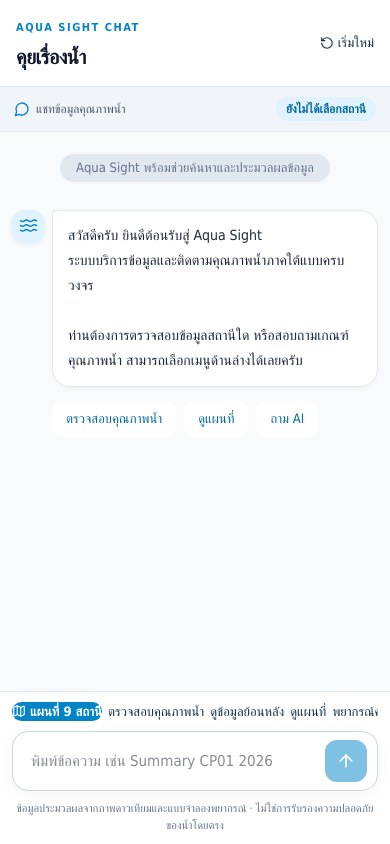
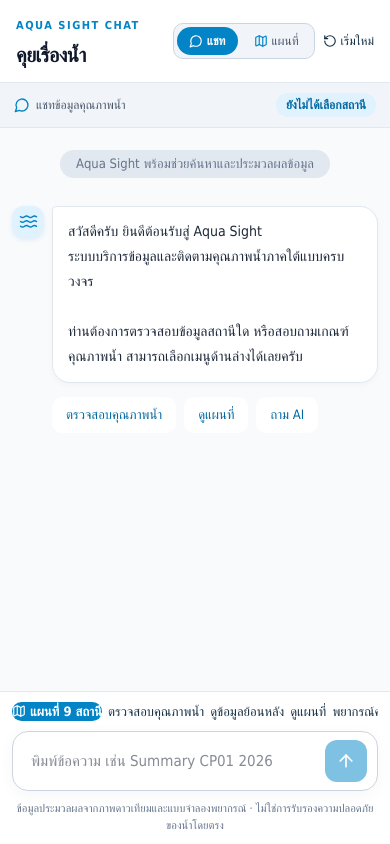
Before and after one commit to tathana/aquasight-web, a Next.js app: page / in a window 390 px wide. Built offline with nearby package versions, Linux system fonts and the light colour scheme.

Commit message:
fix(ux): optimize header switchers, high contrast mobile pills, and markdown bold formatting

```diff
--- a/app/globals.css
+++ b/app/globals.css
@@ -23,7 +23,7 @@
 .about:hover{color:#38bdf8!important}
 
 .chat{flex:1;min-width:0;display:flex;flex-direction:column;background:#f8fafc}
-.chat header{display:flex;align-items:center;justify-content:space-between;padding:20px 36px;background:#ffffff;border-bottom:1px solid #e2e8f0;box-shadow:0 1px 3px rgba(0,0,0,0.03)}
+.chat header{display:flex;align-items:center;justify-content:space-between;padding:18px 36px;background:#ffffff;border-bottom:1px solid #e2e8f0;box-shadow:0 1px 3px rgba(0,0,0,0.03)}
 .eyebrow{font-size:11px;letter-spacing:1.5px;color:#0284c7;font-weight:700;text-transform:uppercase}
 h1{font-size:24px;font-weight:700;margin:4px 0 0;color:#0f172a;letter-spacing:-.5px}
 .context-bar{display:flex;justify-content:space-between;align-items:center;gap:10px;border-bottom:1px solid #e2e8f0;background:#f1f5f9;padding:10px 36px;font-size:13px;color:#475569;font-weight:500}
@@ -55,7 +55,9 @@
 footer form button{width:42px;height:42px;background:#0284c7;color:#ffffff;border-radius:12px;transition:background 0.2s}
 footer form button:hover{background:#0369a1}
 footer p{font-size:12px;color:#64748b;text-align:center;margin:10px 0 0}
-.mobile-menu{display:none}
+
+.mobile-header-switcher { display: none !important; }
+.mobile-menu { display: none !important; }
 
 @media(max-width:850px){
   .guide{width:260px;padding:20px 14px}
@@ -64,10 +66,12 @@
   .conversation{padding:18px 20px}
   footer{padding:12px 20px}
 }
+
 @media(max-width:640px){
-  .guide{display:none}
+  .guide{display:none !important}
+  .mobile-header-switcher { display: flex !important; }
   .workspace{min-height:400px}
-  .chat header{padding:14px 16px}
+  .chat header{padding:12px 16px}
   h1{font-size:20px}
   .context-bar{padding:10px 14px;font-size:12px}
   .conversation{padding:14px 12px}
@@ -76,7 +80,7 @@
   .message-content{max-width:calc(100% - 40px)}
   .bubble{padding:12px 15px;font-size:14px}
   footer{padding:10px 12px}
-  .mobile-menu{display:flex;overflow-x:auto;gap:6px;padding-bottom:10px;max-width:100%}
+  .mobile-menu{display:flex !important;overflow-x:auto;gap:6px;padding-bottom:10px;max-width:100%;-webkit-overflow-scrolling:touch}
   .mobile-menu button{flex-shrink:0;font-size:13px}
   footer p{font-size:11px}
 }
--- a/app/page.tsx
+++ b/app/page.tsx
@@ -28,6 +28,16 @@
     { label: 'ถาม AI', value: 'คุยกับ AI' }
   ]
 };
+
+function formatBubbleText(text: string) {
+  const parts = text.split(/(\*\*.*?\*\*)/g);
+  return parts.map((part, i) => {
+    if (part.startsWith('**') && part.endsWith('**')) {
+      return <strong key={i} className="font-semibold text-slate-900">{part.slice(2, -2)}</strong>;
+    }
+    return part;
+  });
+}
 
 export default function Home() {
   const [activeTab, setActiveTab] = useState<'chat' | 'interactive-map'>('chat');
@@ -89,37 +99,6 @@
       setBusy(false);
     }
   }
-
-  useEffect(() => {
-    const mc = (document as unknown as { modelContext?: { registerTool: (tool: unknown, options: unknown) => unknown } }).modelContext;
-    if (!mc) return;
-    const life = new AbortController();
-    try {
-      Promise.resolve(
-        mc.registerTool(
-          {
-            name: 'send_aquasight_message',
-            description: 'Send a message and show the Aqua Sight reply.',
-            inputSchema: {
-              type: 'object',
-              properties: { message: { type: 'string', minLength: 1, maxLength: 2000 } },
-              required: ['message'],
-              additionalProperties: false
-            },
-            annotations: { readOnlyHint: false, untrustedContentHint: true },
-            execute: async (args: unknown) => {
-              const v = args as { message?: unknown };
-              if (typeof v?.message !== 'string' || !v.message.trim() || v.message.length > 2000) throw new Error('Invalid message');
-              if (lock.current) throw new Error('Chat is busy');
-              return send(v.message);
-            }
-          },
-          { signal: life.signal }
-        )
-      ).catch(() => {});
-    } catch {}
-    return () => life.abort();
-  }, []);
 
   return (
     <main className="workspace">
@@ -197,38 +176,36 @@
       {/* Main Panel View */}
       {activeTab === 'interactive-map' ? (
         <section className="chat" style={{ padding: 0, height: '100dvh', display: 'flex', flexDirection: 'column' }}>
-          {/* Header with Mode Toggle */}
-          <header style={{ padding: '12px 24px', background: '#0f172a', borderBottom: '1px solid #1e293b', display: 'flex', alignItems: 'center', justifyContent: 'space-between', flexWrap: 'wrap', gap: '10px' }}>
+          {/* Mobile-Friendly Header with High Contrast Mode Switcher */}
+          <header style={{ padding: '12px 20px', background: '#0f172a', borderBottom: '1px solid #1e293b', display: 'flex', alignItems: 'center', justifyContent: 'space-between', flexWrap: 'wrap', gap: '10px' }}>
             <div style={{ display: 'flex', alignItems: 'center', gap: '10px' }}>
               <div style={{ background: '#0369a1', padding: '8px', borderRadius: '10px', color: '#fff', display: 'flex' }}>
                 <Waves size={20} />
               </div>
               <div>
                 <span className="eyebrow" style={{ color: '#38bdf8', fontSize: '10px' }}>AQUA SIGHT MAP</span>
-                <h1 style={{ fontSize: '18px', margin: 0, color: '#f8fafc' }}>แผนที่โต้ตอบ 9 สถานีตรวจวัด</h1>
+                <h1 style={{ fontSize: '17px', margin: 0, color: '#f8fafc' }}>แผนที่โต้ตอบ 9 สถานีตรวจวัด</h1>
               </div>
             </div>
 
-            {/* Top Bar Switcher */}
-            <div style={{ display: 'flex', gap: '6px', alignItems: 'center' }}>
-              <div style={{ display: 'flex', gap: '3px', background: '#1e293b', padding: '3px', borderRadius: '10px' }}>
+            {/* Mobile Mode Switcher Bar */}
+            <div className="mobile-header-switcher" style={{ display: 'flex', gap: '4px', background: '#1e293b', padding: '4px', borderRadius: '10px', border: '1px solid #334155' }}>
               <Button
                 variant="ghost"
                 size="sm"
-                  style={{ fontSize: '12px', padding: '4px 12px', height: '30px', color: '#94a3b8' }}
+                style={{ fontSize: '12px', padding: '4px 12px', height: '28px', color: '#e2e8f0', background: 'transparent' }}
                 onClick={() => setActiveTab('chat')}
               >
-                  <MessageCircle size={14} style={{ marginRight: '4px' }} /> แชท
+                <MessageCircle size={14} style={{ marginRight: '4px', color: '#38bdf8' }} /> แชท
               </Button>
               <Button
                 variant="default"
                 size="sm"
-                  style={{ fontSize: '12px', padding: '4px 12px', height: '30px', background: '#0284c7', color: '#fff' }}
+                style={{ fontSize: '12px', padding: '4px 12px', height: '28px', background: '#0284c7', color: '#ffffff', fontWeight: 'bold' }}
                 onClick={() => setActiveTab('interactive-map')}
               >
                 <MapIcon size={14} style={{ marginRight: '4px' }} /> แผนที่
               </Button>
-              </div>
             </div>
           </header>
 
@@ -250,7 +227,27 @@
             </div>
 
             <div style={{ display: 'flex', gap: '8px', alignItems: 'center' }}>
-              {/* Header Reset Button */}
+              {/* Mobile Mode Switcher Bar */}
+              <div className="mobile-header-switcher" style={{ display: 'flex', gap: '4px', background: '#f1f5f9', padding: '3px', borderRadius: '10px', border: '1px solid #cbd5e1' }}>
+                <Button
+                  variant="default"
+                  size="sm"
+                  style={{ fontSize: '12px', padding: '4px 12px', height: '28px', background: '#0284c7', color: '#ffffff', fontWeight: 'bold' }}
+                  onClick={() => setActiveTab('chat')}
+                >
+                  <MessageCircle size={14} style={{ marginRight: '4px' }} /> แชท
+                </Button>
+                <Button
+                  variant="ghost"
+                  size="sm"
+                  style={{ fontSize: '12px', padding: '4px 12px', height: '28px', color: '#475569', background: 'transparent' }}
+                  onClick={() => setActiveTab('interactive-map')}
+                >
+                  <MapIcon size={14} style={{ marginRight: '4px', color: '#0284c7' }} /> แผนที่
+                </Button>
+              </div>
+
+              {/* Reset Button */}
               <Button
                 variant="outline"
                 size="sm"
@@ -260,7 +257,7 @@
                   setContext({});
                   setInput('');
                 }}
-                style={{ fontSize: '13px', borderRadius: '10px', height: '36px', borderColor: '#cbd5e1' }}
+                style={{ fontSize: '12px', borderRadius: '10px', height: '34px', borderColor: '#cbd5e1' }}
               >
                 <RotateCcw size={14} style={{ marginRight: '4px' }} /> <span>เริ่มใหม่</span>
               </Button>
@@ -287,7 +284,7 @@
                   </div>
                 )}
                 <div className="message-content">
-                  <div className={`bubble ${m.error ? 'error' : ''}`}>{m.text}</div>
+                  <div className={`bubble ${m.error ? 'error' : ''}`}>{formatBubbleText(m.text)}</div>
                   {m.image && (
                     <a href={m.image} target="_blank" rel="noreferrer" className="map-image">
                       <img src={m.image} alt="ภาพแผนที่ Chlorophyll-a จากบริการ Aqua Sight" onError={(e) => { (e.currentTarget as HTMLElement).style.display = 'none'; }} />
```
Lines whose indentation alone changed are shown as unchanged.
